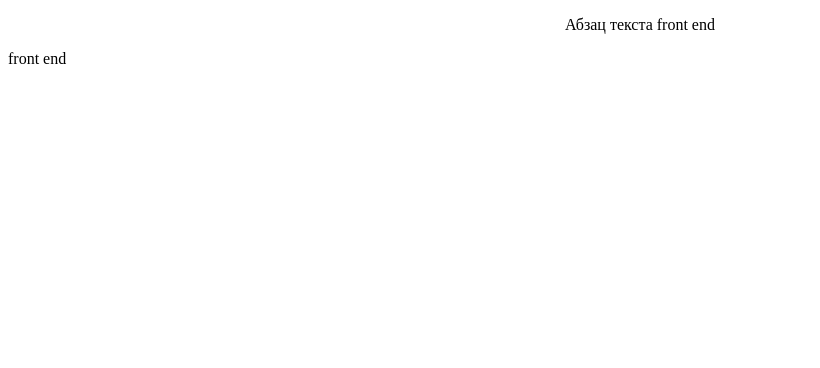
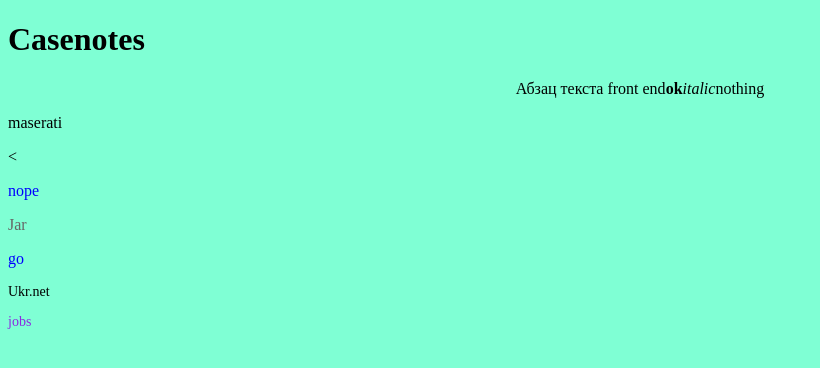
Before and after one commit to sergik23/sergio23, a plain HTML site: page index.html in a window 1280 px wide. Shown: the whole page, without its empty margins (0-820 px from the left). Drawn offline with Linux system fonts and the light colour scheme.

Commit message:
<p title=ukraine; style=color:blue>nope</p>

```diff
--- a/index.html
+++ b/index.html
@@ -1,14 +1,21 @@
 <!doctype html>
+<body>
+<h1>Casenotes</h1>
+</body>
 <html>
 <head><meta charset="utf-8">
     <title> Заголовок страницы
 
  </title>
 </head>
-<body>
-<p align ="center" title="Всплыв.подсказка" >Абзац текста front end  </p>
-<p>front end</p>
-<!-- комментарий
-HTML-->
+<body style="background-color: aquamarine">
+
+<p align ="center" title="Всплыв.подсказка" >Абзац текста front end<b>ok</b><i>italic</i><n>nothing</n></p>
+<p front end</p> <p>maserati<p/><
+<p title="ukraine"; style="color:blue">nope</p>
+<p title="подсказка" style="color: #666;">Jar </p>
+<p title="back" style="color:blue" >go </p>
+<p style="font-size:14px ">Ukr.net</p>
+<p style="font-size:14px;color: blueviolet ">jobs</p>
 </body>
 <html/>
```
